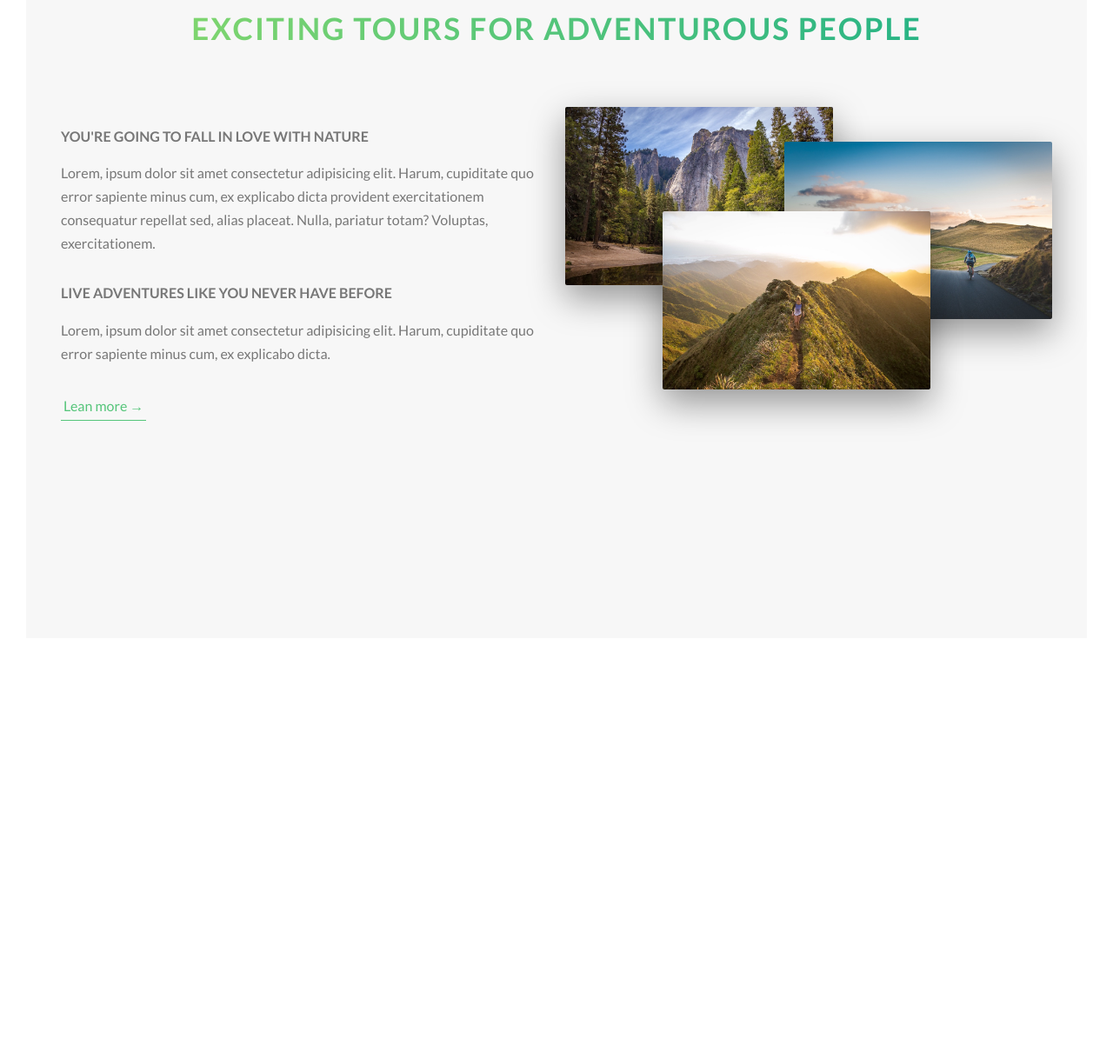
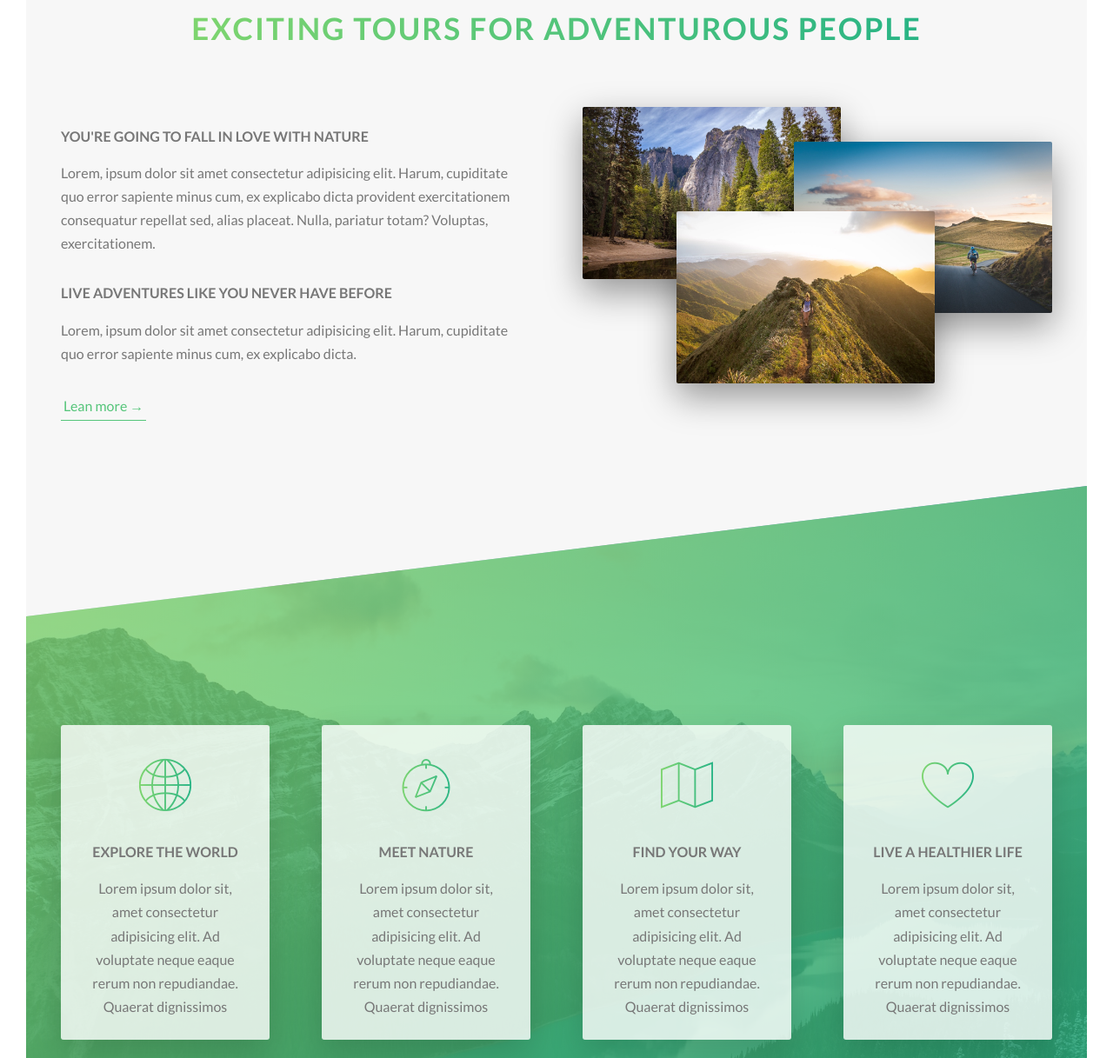
Before and after one commit to halimjr95/project2, a website: page index.html in a window 1280 px wide. Shown: the part 877-2094 px from the top of the page at 87% size. Before the commit the page ends 1641 px from the top, so only its background shows below. Drawn offline with Linux system fonts and the light colour scheme.

Commit message:
Section features

```diff
--- /dev/null
+++ b/css/icon-font.css
@@ -0,0 +1,445 @@
+@charset "UTF-8";
+
+@font-face {
+  font-family: "linea-basic-10";
+  src:url("fonts/linea-basic-10.eot");
+  src:url("fonts/linea-basic-10.eot?#iefix") format("embedded-opentype"),
+    url("fonts/linea-basic-10.woff") format("woff"),
+    url("fonts/linea-basic-10.ttf") format("truetype"),
+    url("fonts/linea-basic-10.svg#linea-basic-10") format("svg");
+  font-weight: normal;
+  font-style: normal;
+
+}
+
+[data-icon]:before {
+  font-family: "linea-basic-10" !important;
+  content: attr(data-icon);
+  font-style: normal !important;
+  font-weight: normal !important;
+  font-variant: normal !important;
+  text-transform: none !important;
+  speak: none;
+  line-height: 1;
+  -webkit-font-smoothing: antialiased;
+  -moz-osx-font-smoothing: grayscale;
+}
+
+[class^="icon-"]:before,
+[class*=" icon-"]:before {
+  font-family: "linea-basic-10" !important;
+  font-style: normal !important;
+  font-weight: normal !important;
+  font-variant: normal !important;
+  text-transform: none !important;
+  speak: none;
+  line-height: 1;
+  -webkit-font-smoothing: antialiased;
+  -moz-osx-font-smoothing: grayscale;
+}
+
+.icon-basic-accelerator:before {
+  content: "a";
+}
+.icon-basic-alarm:before {
+  content: "b";
+}
+.icon-basic-anchor:before {
+  content: "c";
+}
+.icon-basic-anticlockwise:before {
+  content: "d";
+}
+.icon-basic-archive:before {
+  content: "e";
+}
+.icon-basic-archive-full:before {
+  content: "f";
+}
+.icon-basic-ban:before {
+  content: "g";
+}
+.icon-basic-battery-charge:before {
+  content: "h";
+}
+.icon-basic-battery-empty:before {
+  content: "i";
+}
+.icon-basic-battery-full:before {
+  content: "j";
+}
+.icon-basic-battery-half:before {
+  content: "k";
+}
+.icon-basic-bolt:before {
+  content: "l";
+}
+.icon-basic-book:before {
+  content: "m";
+}
+.icon-basic-book-pen:before {
+  content: "n";
+}
+.icon-basic-book-pencil:before {
+  content: "o";
+}
+.icon-basic-bookmark:before {
+  content: "p";
+}
+.icon-basic-calculator:before {
+  content: "q";
+}
+.icon-basic-calendar:before {
+  content: "r";
+}
+.icon-basic-cards-diamonds:before {
+  content: "s";
+}
+.icon-basic-cards-hearts:before {
+  content: "t";
+}
+.icon-basic-case:before {
+  content: "u";
+}
+.icon-basic-chronometer:before {
+  content: "v";
+}
+.icon-basic-clessidre:before {
+  content: "w";
+}
+.icon-basic-clock:before {
+  content: "x";
+}
+.icon-basic-clockwise:before {
+  content: "y";
+}
+.icon-basic-cloud:before {
+  content: "z";
+}
+.icon-basic-clubs:before {
+  content: "A";
+}
+.icon-basic-compass:before {
+  content: "B";
+}
+.icon-basic-cup:before {
+  content: "C";
+}
+.icon-basic-diamonds:before {
+  content: "D";
+}
+.icon-basic-display:before {
+  content: "E";
+}
+.icon-basic-download:before {
+  content: "F";
+}
+.icon-basic-exclamation:before {
+  content: "G";
+}
+.icon-basic-eye:before {
+  content: "H";
+}
+.icon-basic-eye-closed:before {
+  content: "I";
+}
+.icon-basic-female:before {
+  content: "J";
+}
+.icon-basic-flag1:before {
+  content: "K";
+}
+.icon-basic-flag2:before {
+  content: "L";
+}
+.icon-basic-floppydisk:before {
+  content: "M";
+}
+.icon-basic-folder:before {
+  content: "N";
+}
+.icon-basic-folder-multiple:before {
+  content: "O";
+}
+.icon-basic-gear:before {
+  content: "P";
+}
+.icon-basic-geolocalize-01:before {
+  content: "Q";
+}
+.icon-basic-geolocalize-05:before {
+  content: "R";
+}
+.icon-basic-globe:before {
+  content: "S";
+}
+.icon-basic-gunsight:before {
+  content: "T";
+}
+.icon-basic-hammer:before {
+  content: "U";
+}
+.icon-basic-headset:before {
+  content: "V";
+}
+.icon-basic-heart:before {
+  content: "W";
+}
+.icon-basic-heart-broken:before {
+  content: "X";
+}
+.icon-basic-helm:before {
+  content: "Y";
+}
+.icon-basic-home:before {
+  content: "Z";
+}
+.icon-basic-info:before {
+  content: "0";
+}
+.icon-basic-ipod:before {
+  content: "1";
+}
+.icon-basic-joypad:before {
+  content: "2";
+}
+.icon-basic-key:before {
+  content: "3";
+}
+.icon-basic-keyboard:before {
+  content: "4";
+}
+.icon-basic-laptop:before {
+  content: "5";
+}
+.icon-basic-life-buoy:before {
+  content: "6";
+}
+.icon-basic-lightbulb:before {
+  content: "7";
+}
+.icon-basic-link:before {
+  content: "8";
+}
+.icon-basic-lock:before {
+  content: "9";
+}
+.icon-basic-lock-open:before {
+  content: "!";
+}
+.icon-basic-magic-mouse:before {
+  content: "\"";
+}
+.icon-basic-magnifier:before {
+  content: "#";
+}
+.icon-basic-magnifier-minus:before {
+  content: "$";
+}
+.icon-basic-magnifier-plus:before {
+  content: "%";
+}
+.icon-basic-mail:before {
+  content: "&";
+}
+.icon-basic-mail-multiple:before {
+  content: "'";
+}
+.icon-basic-mail-open:before {
+  content: "(";
+}
+.icon-basic-mail-open-text:before {
+  content: ")";
+}
+.icon-basic-male:before {
+  content: "*";
+}
+.icon-basic-map:before {
+  content: "+";
+}
+.icon-basic-message:before {
+  content: ",";
+}
+.icon-basic-message-multiple:before {
+  content: "-";
+}
+.icon-basic-message-txt:before {
+  content: ".";
+}
+.icon-basic-mixer2:before {
+  content: "/";
+}
+.icon-basic-mouse:before {
+  content: ":";
+}
+.icon-basic-notebook:before {
+  content: ";";
+}
+.icon-basic-notebook-pen:before {
+  content: "<";
+}
+.icon-basic-notebook-pencil:before {
+  content: "=";
+}
+.icon-basic-paperplane:before {
+  content: ">";
+}
+.icon-basic-pencil-ruler:before {
+  content: "?";
+}
+.icon-basic-pencil-ruler-pen:before {
+  content: "@";
+}
+.icon-basic-photo:before {
+  content: "[";
+}
+.icon-basic-picture:before {
+  content: "]";
+}
+.icon-basic-picture-multiple:before {
+  content: "^";
+}
+.icon-basic-pin1:before {
+  content: "_";
+}
+.icon-basic-pin2:before {
+  content: "`";
+}
+.icon-basic-postcard:before {
+  content: "{";
+}
+.icon-basic-postcard-multiple:before {
+  content: "|";
+}
+.icon-basic-printer:before {
+  content: "}";
+}
+.icon-basic-question:before {
+  content: "~";
+}
+.icon-basic-rss:before {
+  content: "\\";
+}
+.icon-basic-server:before {
+  content: "\e000";
+}
+.icon-basic-server2:before {
+  content: "\e001";
+}
+.icon-basic-server-cloud:before {
+  content: "\e002";
+}
+.icon-basic-server-download:before {
+  content: "\e003";
+}
+.icon-basic-server-upload:before {
+  content: "\e004";
+}
+.icon-basic-settings:before {
+  content: "\e005";
+}
+.icon-basic-share:before {
+  content: "\e006";
+}
+.icon-basic-sheet:before {
+  content: "\e007";
+}
+.icon-basic-sheet-multiple:before {
+  content: "\e008";
+}
+.icon-basic-sheet-pen:before {
+  content: "\e009";
+}
+.icon-basic-sheet-pencil:before {
+  content: "\e00a";
+}
+.icon-basic-sheet-txt:before {
+  content: "\e00b";
+}
+.icon-basic-signs:before {
+  content: "\e00c";
+}
+.icon-basic-smartphone:before {
+  content: "\e00d";
+}
+.icon-basic-spades:before {
+  content: "\e00e";
+}
+.icon-basic-spread:before {
+  content: "\e00f";
+}
+.icon-basic-spread-bookmark:before {
+  content: "\e010";
+}
+.icon-basic-spread-text:before {
+  content: "\e011";
+}
+.icon-basic-spread-text-bookmark:before {
+  content: "\e012";
+}
+.icon-basic-star:before {
+  content: "\e013";
+}
+.icon-basic-tablet:before {
+  content: "\e014";
+}
+.icon-basic-target:before {
+  content: "\e015";
+}
+.icon-basic-todo:before {
+  content: "\e016";
+}
+.icon-basic-todo-pen:before {
+  content: "\e017";
+}
+.icon-basic-todo-pencil:before {
+  content: "\e018";
+}
+.icon-basic-todo-txt:before {
+  content: "\e019";
+}
+.icon-basic-todolist-pen:before {
+  content: "\e01a";
+}
+.icon-basic-todolist-pencil:before {
+  content: "\e01b";
+}
+.icon-basic-trashcan:before {
+  content: "\e01c";
+}
+.icon-basic-trashcan-full:before {
+  content: "\e01d";
+}
+.icon-basic-trashcan-refresh:before {
+  content: "\e01e";
+}
+.icon-basic-trashcan-remove:before {
+  content: "\e01f";
+}
+.icon-basic-upload:before {
+  content: "\e020";
+}
+.icon-basic-usb:before {
+  content: "\e021";
+}
+.icon-basic-video:before {
+  content: "\e022";
+}
+.icon-basic-watch:before {
+  content: "\e023";
+}
+.icon-basic-webpage:before {
+  content: "\e024";
+}
+.icon-basic-webpage-img-txt:before {
+  content: "\e025";
+}
+.icon-basic-webpage-multiple:before {
+  content: "\e026";
+}
+.icon-basic-webpage-txt:before {
+  content: "\e027";
+}
+.icon-basic-world:before {
+  content: "\e028";
+}
--- a/index.html
+++ b/index.html
@@ -8,7 +8,7 @@
       href="https://fonts.googleapis.com/css?family=Lato:100,300,400,700,900"
       rel="stylesheet"
     />
-
+    <link rel="stylesheet" href="css/icon-font.css" />
     <link rel="stylesheet" href="css/main.css" />
     <title>Document</title>
   </head>
@@ -73,6 +73,60 @@
           </div>
         </div>
       </section>
+
+      <section class="section-features">
+        <div class="row">
+          <div class="col-1-of-4">
+            <div class="feature-box">
+              <i class="feature-box__icon icon-basic-world"></i>
+              <h3 class="heading-tertiary u-margin-bottom-small">
+                Explore the world
+              </h3>
+              <p class="feature-box__text">
+                Lorem ipsum dolor sit, amet consectetur adipisicing elit. Ad
+                voluptate neque eaque rerum non repudiandae. Quaerat dignissimos
+              </p>
+            </div>
+          </div>
+          <div class="col-1-of-4">
+            <div class="feature-box">
+              <i class="feature-box__icon icon-basic-compass"></i>
+              <h3 class="heading-tertiary u-margin-bottom-small">
+                Meet nature
+              </h3>
+              <p class="feature-box__text">
+                Lorem ipsum dolor sit, amet consectetur adipisicing elit. Ad
+                voluptate neque eaque rerum non repudiandae. Quaerat dignissimos
+              </p>
+            </div>
+          </div>
+          <div class="col-1-of-4">
+            <div class="feature-box">
+              <i class="feature-box__icon icon-basic-map"></i>
+              <h3 class="heading-tertiary u-margin-bottom-small">
+                Find your way
+              </h3>
+              <p class="feature-box__text">
+                Lorem ipsum dolor sit, amet consectetur adipisicing elit. Ad
+                voluptate neque eaque rerum non repudiandae. Quaerat dignissimos
+              </p>
+            </div>
+          </div>
+
+          <div class="col-1-of-4">
+            <div class="feature-box">
+              <i class="feature-box__icon icon-basic-heart"></i>
+              <h3 class="heading-tertiary u-margin-bottom-small">
+                LIVE A HEALTHIER LIFE
+              </h3>
+              <p class="feature-box__text">
+                Lorem ipsum dolor sit, amet consectetur adipisicing elit. Ad
+                voluptate neque eaque rerum non repudiandae. Quaerat dignissimos
+              </p>
+            </div>
+          </div>
+        </div>
+      </section>
     </main>
   </body>
 </html>
--- a/sass/abstracts/_variables.scss
+++ b/sass/abstracts/_variables.scss
@@ -10,4 +10,4 @@ $color-dark: #000;
 //GRID
 $grid-width: 114rem;
 $gutter-vertical: 8rem;
-$gutter-horizontal: 2rem;
+$gutter-horizontal: 6rem;
--- /dev/null
+++ b/sass/components/_feature-box.scss
@@ -0,0 +1,26 @@
+.feature-box {
+  background-color: rgba($color-white, 0.8);
+  padding: 2.5rem;
+  font-size: 1.6rem;
+  text-align: center;
+  border-radius: 3px;
+  box-shadow: 0 1.5rem 4rem rgba($color-dark, 0.15);
+  transition: transform 0.3s;
+
+  &__icon {
+    font-size: 6rem;
+    margin-bottom: 0.5rem;
+    display: inline-block;
+    background-image: linear-gradient(
+      to right,
+      $color-primary-light,
+      $color-primary-dark
+    );
+    -webkit-background-clip: text;
+    color: transparent;
+  }
+
+  &:hover {
+    transform: translateY(-1.5rem) scale(1.03);
+  }
+}
--- a/sass/main.scss
+++ b/sass/main.scss
@@ -9,3 +9,4 @@
 @import "layout/header";
 @import "pages/_home";
 @import "components/composition";
+@import "components/feature-box";
--- a/sass/pages/_home.scss
+++ b/sass/pages/_home.scss
@@ -3,3 +3,20 @@
   padding: 25rem 0;
   margin-top: -20vh;
 }
+
+.section-features {
+  padding: 20rem 0;
+  background-image: linear-gradient(
+      to right bottom,
+      rgba($color-primary-light, 0.8),
+      rgba($color-primary-dark, 0.8)
+    ),
+    url(../img/nat-4.jpg);
+  background-size: cover;
+  transform: skewY(-7deg);
+  margin-top: -10rem;
+
+  & > * {
+    transform: skewY(7deg);
+  }
+}
```
Also changed, not shown: css/fonts/linea-basic-10.ttf (added), css/fonts/linea-basic-10.woff (added), css/main.css, 2 other files.
